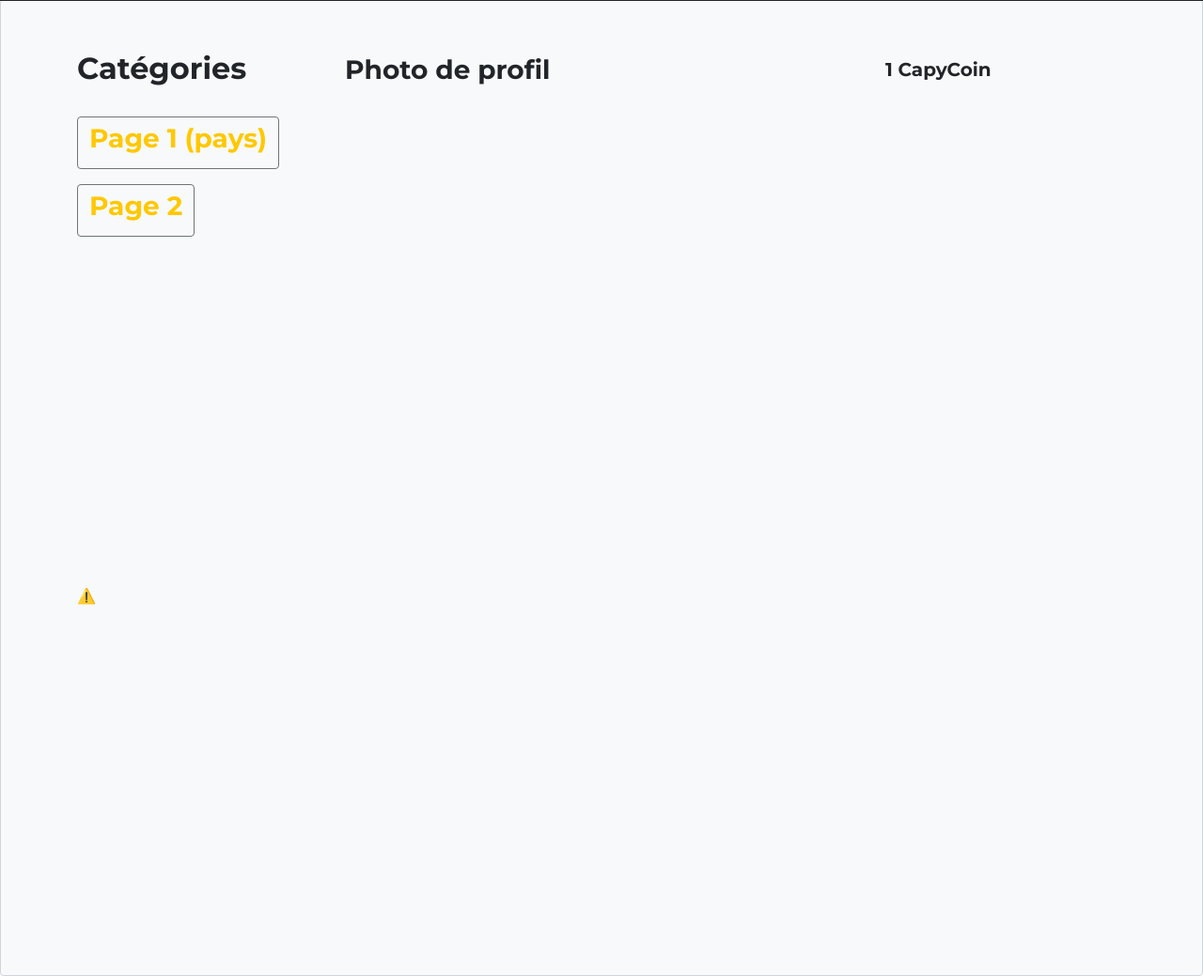
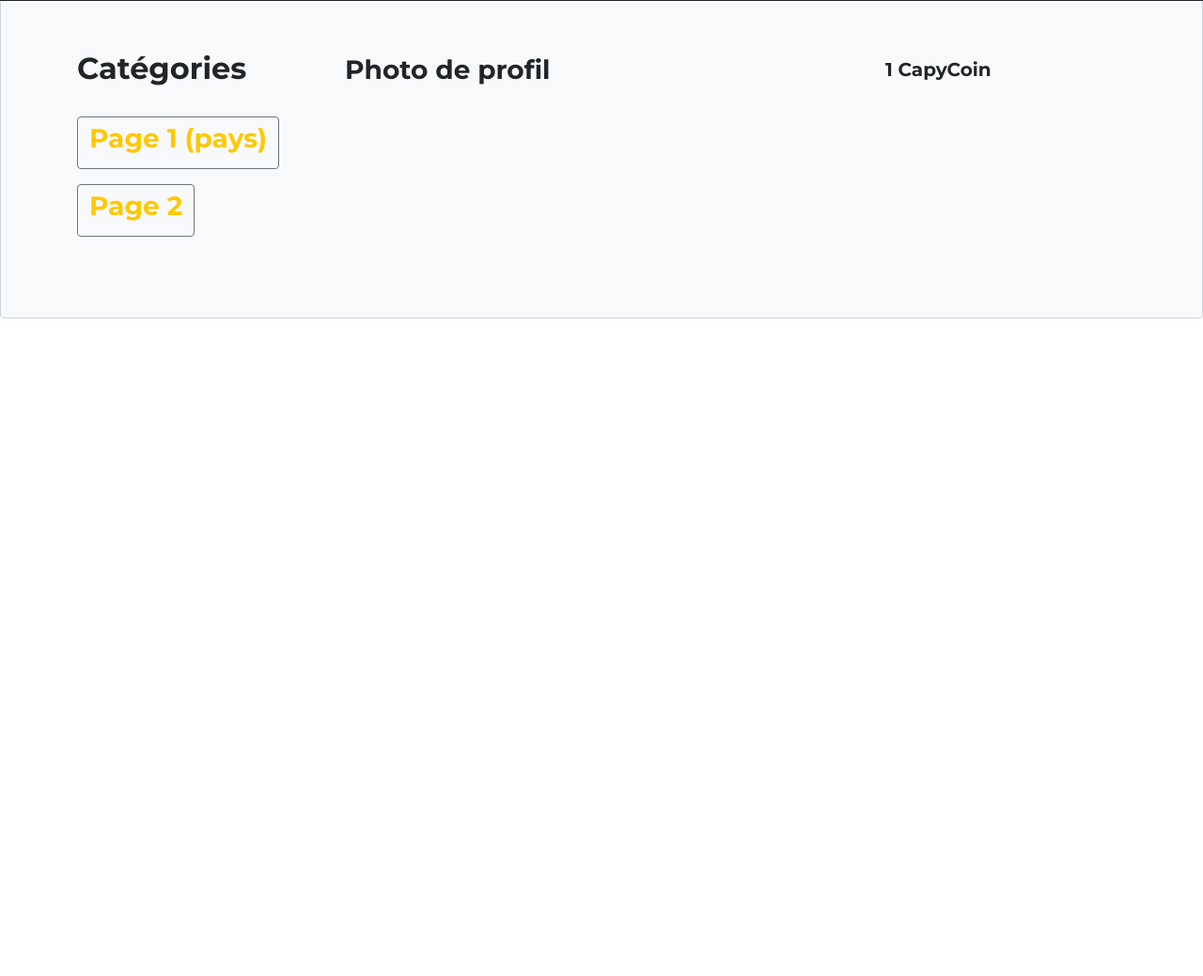
Before and after one commit to Hakken-Uchu/Capyfoot, a PHP site: page /shoppays.php in a window 1280 px wide. Shown: the part 73-1112 px from the top of the page at 94% size. After the commit the page ends 412 px from the top, so only its background shows below. Run offline with PHP 8.4, Linux system fonts and the light colour scheme; a user stored in the database is signed in; data that the repository does not hold is empty; some libraries are stand-ins or nearby versions.

Commit message:
Supression des animations lottiesfiles car buger

```diff
--- a/shoppays.php
+++ b/shoppays.php
@@ -97,7 +97,7 @@ $Emote = $EmoteStatement->fetchAll();
 
                         </li>
                     </ul>
-                    <lottie-player src="https://assets5.lottiefiles.com/temp/lf20_zBfmHv.json"  background="transparent"  speed="1"  style="width: 300px; height: 700px;"  loop  autoplay></lottie-player>
+
                 </div>
 
                 <div class="col-lg-9">
--- a/shopsympa.php
+++ b/shopsympa.php
@@ -95,7 +95,7 @@ $Emote = $EmoteStatement->fetchAll();
 
                         </li>
                     </ul>
-                    <lottie-player src="https://assets5.lottiefiles.com/temp/lf20_zBfmHv.json"  background="transparent"  speed="1"  style="width: 300px; height: 700px;"  loop  autoplay></lottie-player>
+
                 </div>
 
                 <div class="col-lg-9">
```
